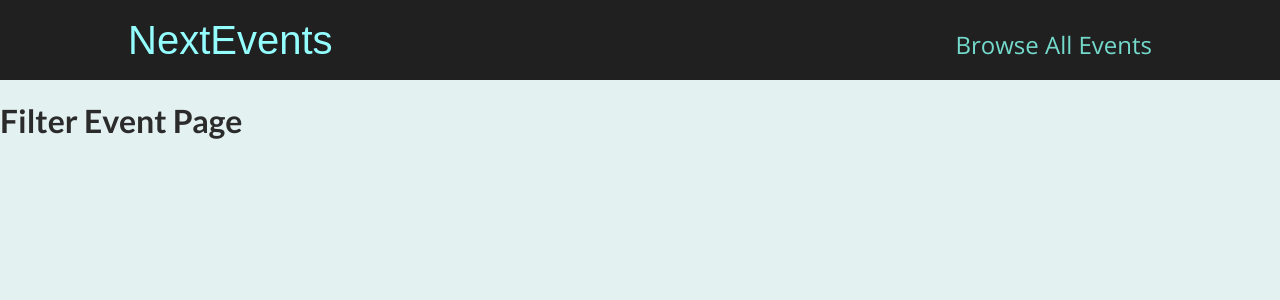
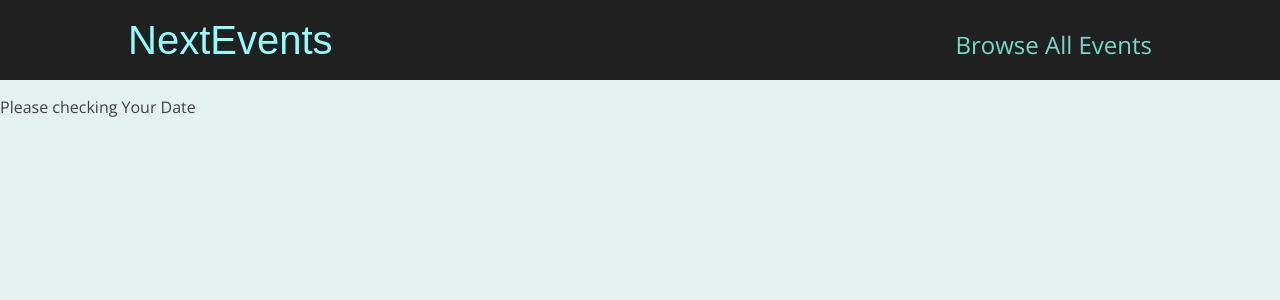
Before and after one commit to Jaek1783/event-page, a Next.js app: page /events in a window 1280 px wide. Shown: the top 300 px of the page. Built offline with nearby package versions, Linux system fonts and the light colour scheme.

Commit message:
filter 페이지 완성

```diff
--- a/pages/events/[...slug].js
+++ b/pages/events/[...slug].js
@@ -1,7 +1,42 @@
+import {useRouter} from 'next/router';
+import EventList from '../../components/events/event-list';
+import {getFilteredEvents} from '../../dummy-data';
 const FilterEventPage = () => {
+    const router = useRouter();
+    const filterData = router.query.slug;
+
+    if(!filterData){
+        return <p className='center'>...Loading</p>
+    }
+    const filteredYear = filterData[0];
+    const filteredMonth = filterData[1];
+
+    const numYear = +filteredYear;
+    const numMonth = +filteredMonth;
+    // console.log(numYear, numMonth);
+    if(
+        isNaN(numYear) ||
+        isNaN(numMonth) ||
+        numYear > 2030 ||
+        numYear < 2021 ||
+        numMonth > 12 ||
+        numMonth < 1
+    ){
+         return <p>Please checking Your Date</p>
+    }
+
+   const filteredEvents = getFilteredEvents({
+    year:numYear,
+    month:numMonth
+   });
+// console.log(filteredEvents);
+   if(!filteredEvents || filteredEvents.length === 0){
+    return <p>Sorry, notFound chosen filter!</p>
+   }
+
     return(
         <div>
-            <h1>Filter Event Page</h1>
+            <EventList items={filteredEvents}/>
         </div>
     )
 };
```
